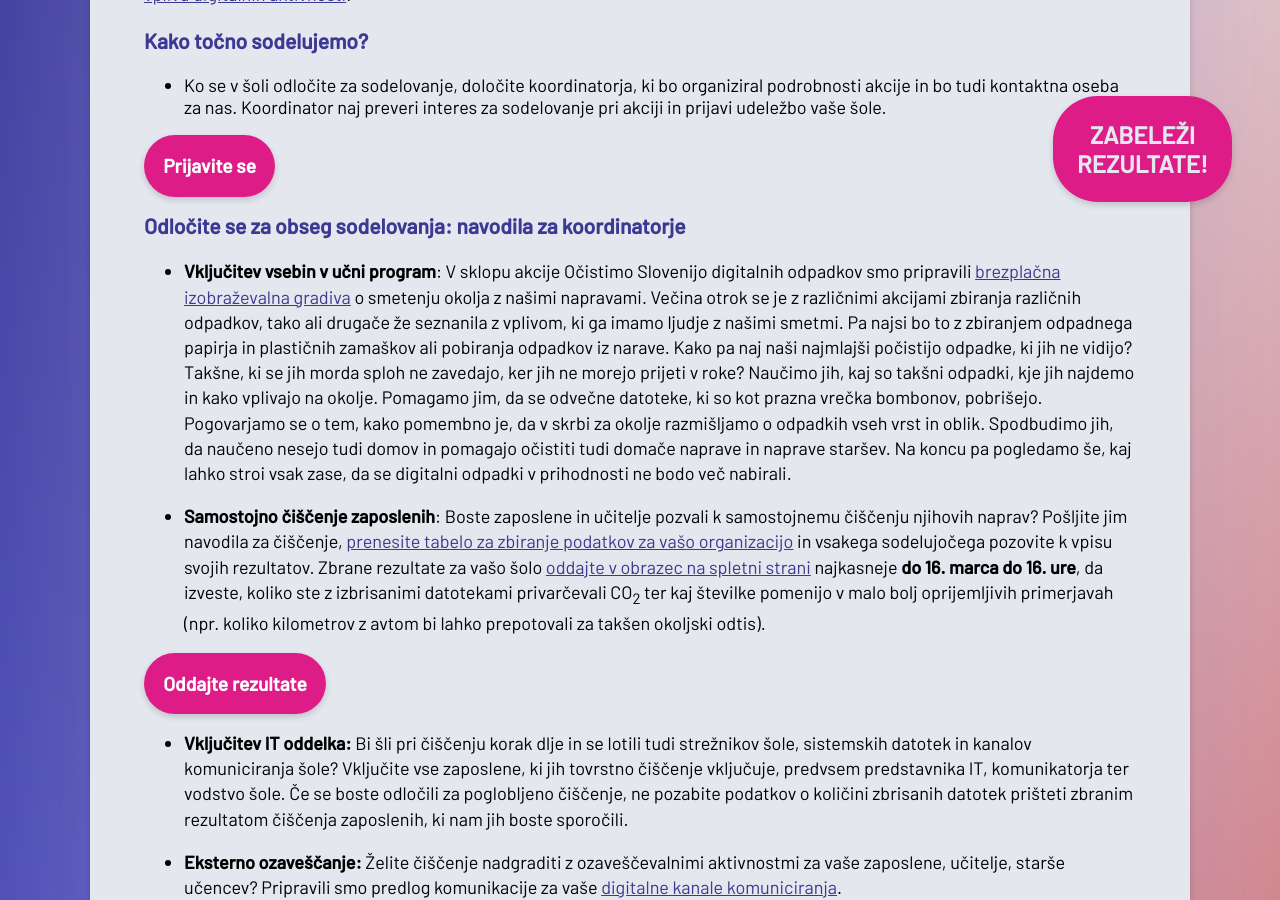
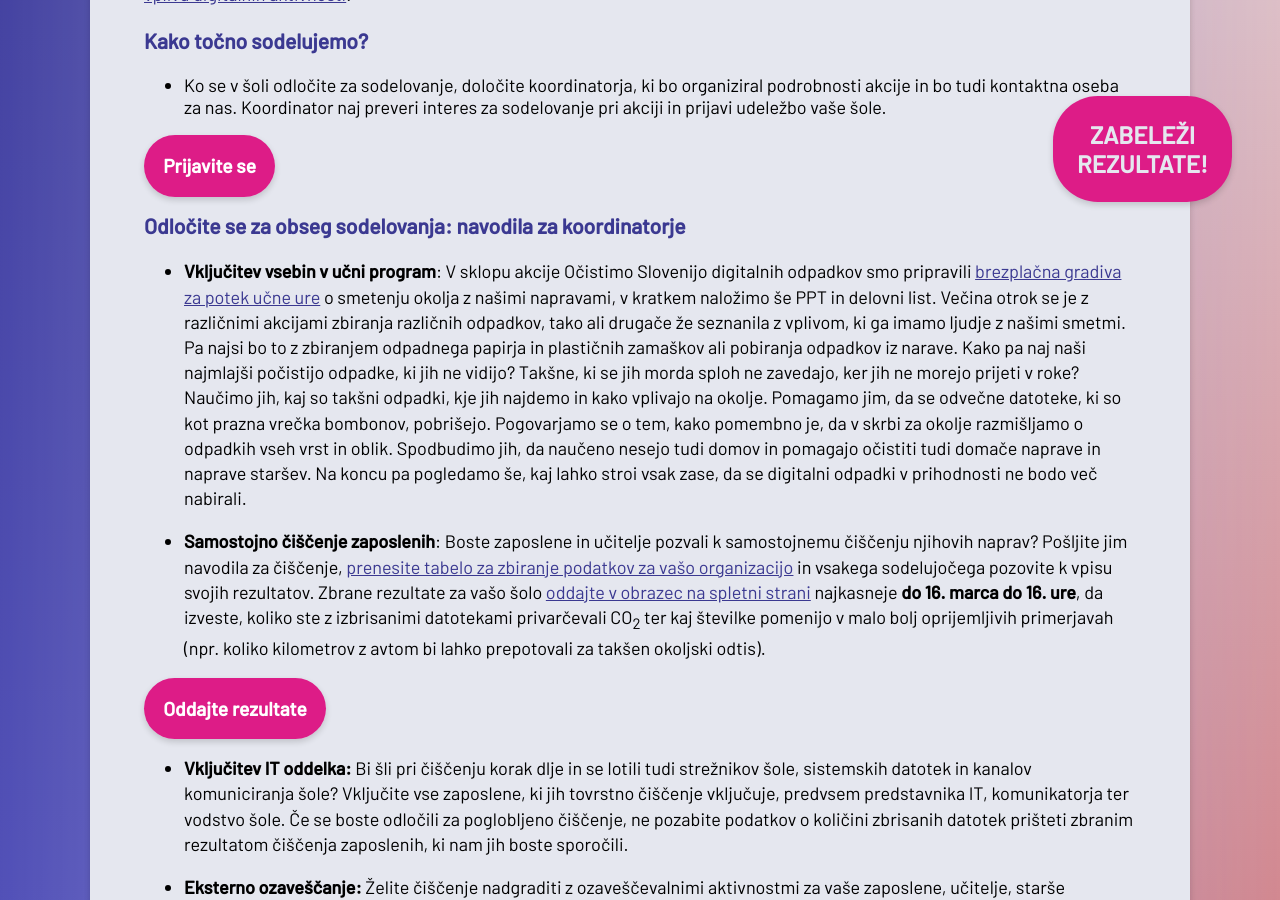
Before and after one commit to ewba/dcd-si, a Jekyll site: the page built from sola.md, in a window 1280 px wide and 900 px high, scrolled down 659 px. Built offline with Jekyll 4.4.1, drawn with Linux system fonts in a browser that asks for light colours.

Commit message:
Update sola.md

```diff
--- a/sola.md
+++ b/sola.md
@@ -20,7 +20,7 @@ Ker je to enostaven ukrep, s katerim lahko okrepite svoja trajnostna prizadevanj
 </div>
 
 ### Odločite se za obseg sodelovanja: navodila za koordinatorje
-- **Vključitev vsebin v učni program**: V sklopu akcije Očistimo Slovenijo digitalnih odpadkov smo pripravili <a href="https://docs.google.com/document/d/19uYbpVIzChegY1dUU4_l6UvXiRkGzw85/edit?usp=sharing&ouid=114108924900487138297&rtpof=true&sd=true" target="_blank" rel="noopener">brezplačna izobraževalna gradiva</a> o smetenju okolja z našimi napravami. Večina otrok se je z različnimi akcijami zbiranja različnih odpadkov, tako ali drugače že seznanila z vplivom, ki ga imamo ljudje z našimi smetmi. Pa najsi bo to z zbiranjem odpadnega papirja in plastičnih zamaškov ali pobiranja odpadkov iz narave. Kako pa naj naši najmlajši počistijo odpadke, ki jih ne vidijo? Takšne, ki se jih morda sploh ne zavedajo, ker jih ne morejo prijeti v roke? Naučimo jih, kaj so takšni odpadki, kje jih najdemo in kako vplivajo na okolje. Pomagamo jim, da se odvečne datoteke, ki so kot prazna vrečka bombonov, pobrišejo. Pogovarjamo se o tem, kako pomembno je, da v skrbi za okolje razmišljamo o odpadkih vseh vrst in oblik. Spodbudimo jih, da naučeno nesejo tudi domov in pomagajo očistiti tudi domače naprave in naprave staršev. Na koncu pa pogledamo še, kaj lahko stroi vsak zase, da se digitalni odpadki v prihodnosti ne bodo več nabirali.
+- **Vključitev vsebin v učni program**: V sklopu akcije Očistimo Slovenijo digitalnih odpadkov smo pripravili <a href="https://docs.google.com/document/d/19uYbpVIzChegY1dUU4_l6UvXiRkGzw85/edit?usp=sharing&ouid=114108924900487138297&rtpof=true&sd=true" target="_blank" rel="noopener">brezplačna gradiva za potek učne ure</a> o smetenju okolja z našimi napravami, v kratkem naložimo še PPT in delovni list. Večina otrok se je z različnimi akcijami zbiranja različnih odpadkov, tako ali drugače že seznanila z vplivom, ki ga imamo ljudje z našimi smetmi. Pa najsi bo to z zbiranjem odpadnega papirja in plastičnih zamaškov ali pobiranja odpadkov iz narave. Kako pa naj naši najmlajši počistijo odpadke, ki jih ne vidijo? Takšne, ki se jih morda sploh ne zavedajo, ker jih ne morejo prijeti v roke? Naučimo jih, kaj so takšni odpadki, kje jih najdemo in kako vplivajo na okolje. Pomagamo jim, da se odvečne datoteke, ki so kot prazna vrečka bombonov, pobrišejo. Pogovarjamo se o tem, kako pomembno je, da v skrbi za okolje razmišljamo o odpadkih vseh vrst in oblik. Spodbudimo jih, da naučeno nesejo tudi domov in pomagajo očistiti tudi domače naprave in naprave staršev. Na koncu pa pogledamo še, kaj lahko stroi vsak zase, da se digitalni odpadki v prihodnosti ne bodo več nabirali.
 
 - **Samostojno čiščenje zaposlenih**: Boste zaposlene in učitelje pozvali k samostojnemu čiščenju njihovih naprav? Pošljite jim navodila za čiščenje, <a href="https://docs.google.com/spreadsheets/d/1QiAlI4AaGp24_rOKqpIe1AJVLWCjUqn0M_M3Ng7uquY/edit#gid=0" target="_blank" rel="noopener">prenesite tabelo za zbiranje podatkov za vašo organizacijo</a> in vsakega sodelujočega pozovite k vpisu svojih rezultatov. Zbrane rezultate za vašo šolo [oddajte v obrazec na spletni strani]({{ site.submitURL }}) najkasneje **do 16. marca do 16. ure**, da izveste, koliko ste z izbrisanimi  datotekami privarčevali  CO<sub>2</sub> ter kaj številke pomenijo v malo bolj oprijemljivih primerjavah (npr. koliko kilometrov z avtom bi lahko prepotovali za takšen okoljski odtis).
 
```
